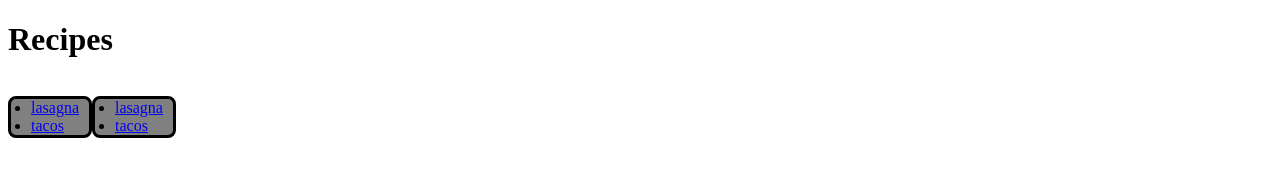
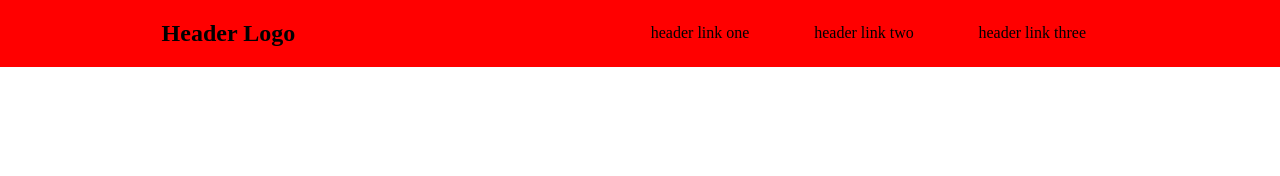
Before and after one commit to dami3n1/learning_html, a plain HTML site: page index.html in a window 1280 px wide. Drawn offline with Linux system fonts and the light colour scheme.

Commit message:
start webpage and give it a header

```diff
--- a/index.html
+++ b/index.html
@@ -1,22 +1,29 @@
 <!DOCTYPE html>
 <html lang="en">
+
 <head>
     <meta charset="UTF-8">
     <meta name="viewport" content="width=device-width, initial-scale=1.0">
     <link rel="stylesheet" href="styles.css">
     <title>Recipes</title>
 </head>
+
 <body>
-    <h1>Recipes</h1>
-    <div class="flex-container">
-    <ul class="menu">
-        <li><a href="/recipes/lasagna.html">lasagna</a></li>
-        <li><a href="/recipes/tacos.html">tacos</a></li>
-    </ul>
-    <ul class="menu">
-        <li><a href="/recipes/lasagna.html">lasagna</a></li>
-        <li><a href="/recipes/tacos.html">tacos</a></li>
-    </ul>
-    </div>
+    <header>
+        <div class="header">
+            <h2>Header Logo</h2>
+            <div class="header-links">
+                <p>header link one</p>
+                <p>header link two</p>
+                <p>header link three</p>
+            </div>
+        </div>
+    </header>
+
+
+    <footer>
+
+    </footer>
 </body>
+
 </html>
--- a/styles.css
+++ b/styles.css
@@ -1,3 +1,8 @@
+body {
+    margin: 0;
+    padding: 0;
+}
+
 .flex-container {
     display: flex; /*flex container*/
     flex-direction: row;
@@ -21,3 +26,25 @@
     padding: 0px 10px 0px 20px;
     /*display: inline-block;*/ /*side by side*/
 }
+
+header {
+    margin: 0;
+    padding: 0;
+}
+
+
+.header {
+    margin: 0;
+    display: flex;
+    background-color: red;
+    align-items: center;
+    justify-content: space-around;
+}
+
+.header .header-links {
+
+    display: flex;
+    flex-shrink: 0;
+    width: 500px;
+    justify-content: space-around;
+}
```
Also changed, not shown: menu.html (added, +25 -0 lines).
